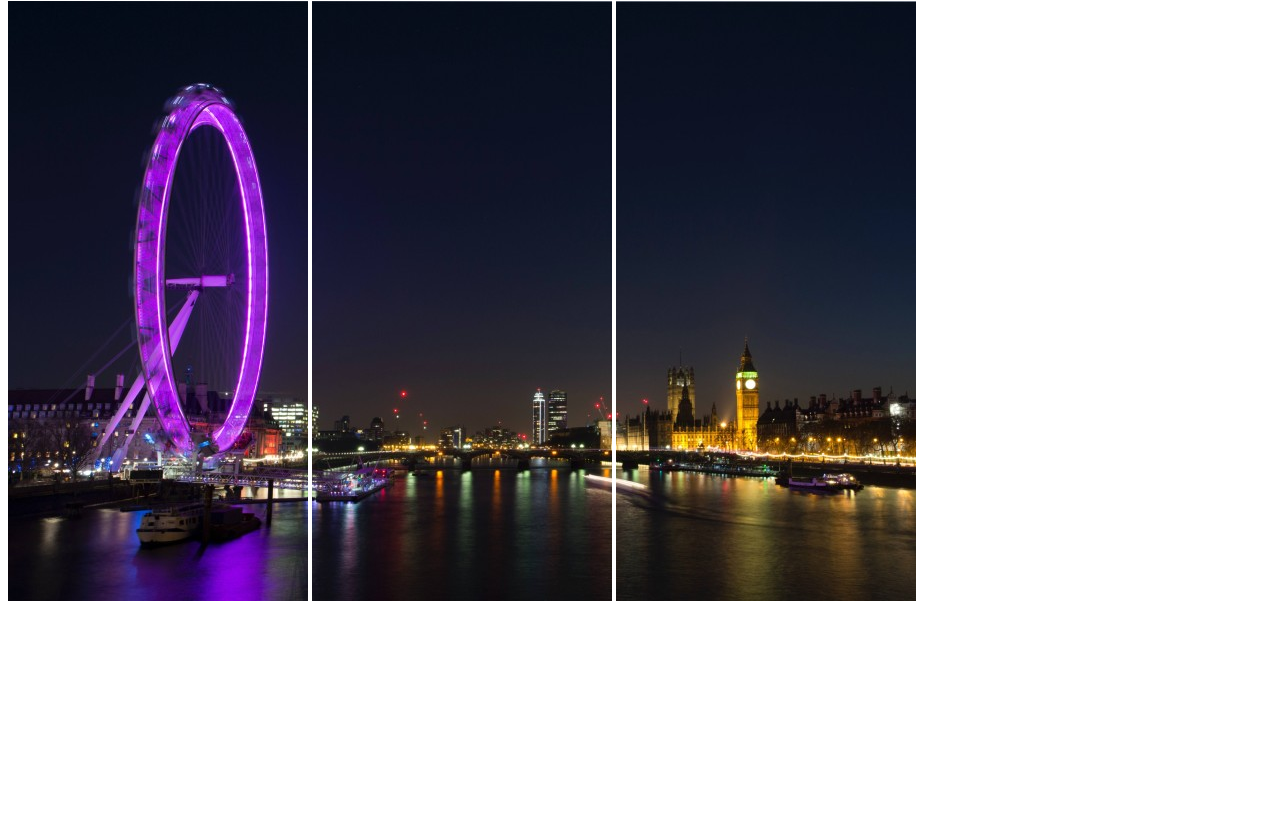
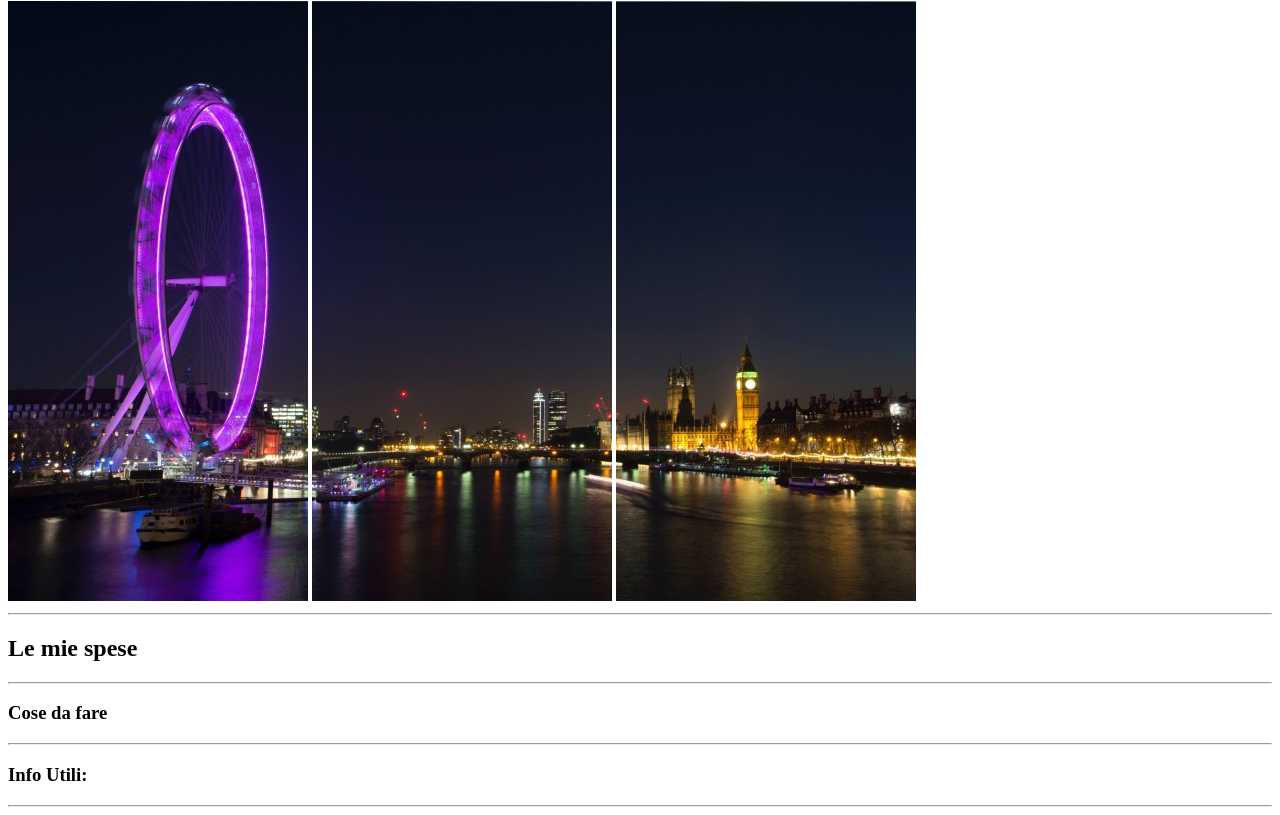
Before and after one commit to ruggerifrancesco/html-london-trip, a plain HTML site: page index.html in a window 1280 px wide. Shown: the part 79-894 px from the top of the page. Before the commit the page ends 800 px from the top, so only its background shows below. Drawn offline with Linux system fonts and the light colour scheme.

Commit message:
Code division in Main Content

```diff
--- a/index.html
+++ b/index.html
@@ -20,10 +20,29 @@
         <img src="img/pexels-bill-emrich-230794-2.jpg" alt="Panorama-Londra-3">
     </header>
 
+    <hr>
+
     <!-- Main Content -->
     <main>
 
+        <section>
+            <h2>Le mie spese</h2>
+        </section>
+
+        <hr>
+
+        <section>
+            <h3>Cose da fare</h3>
+        </section>
+
+        <hr>
+
+        <section>
+            <h3>Info Utili:</h3>
+        </section>
     </main>
+
+    <hr>
 
     <!-- Footer Section -->
     <footer>
```
